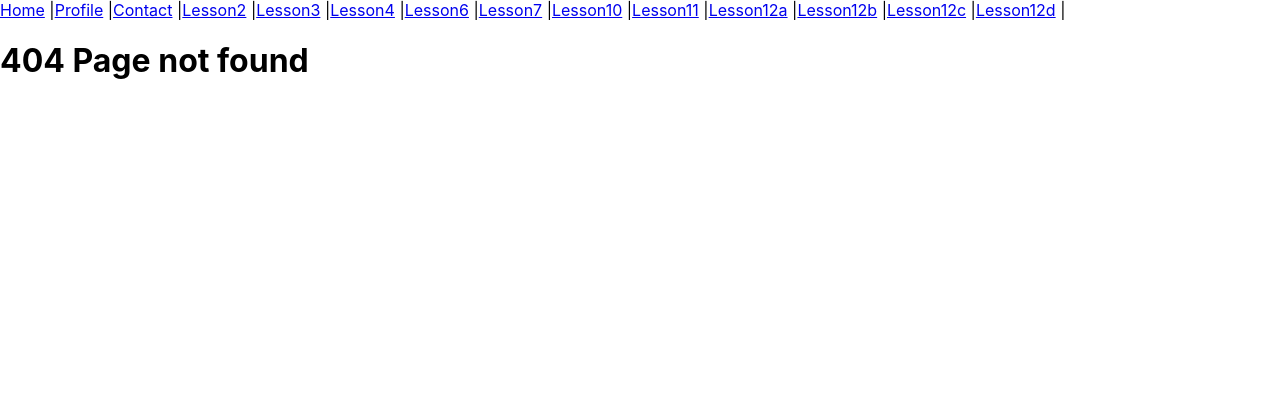
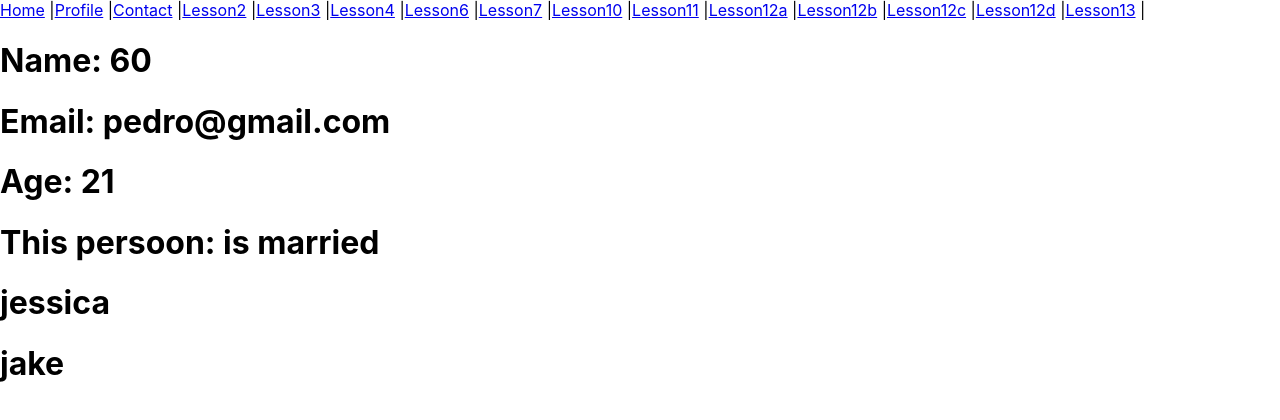
Before and after one commit to clairetsoi1129/pedro-react-tutorial, a React (Create React App) app: page /lesson13 in a window 1280 px wide. Before the commit this address had no page. Shown: the top 420 px of the page. Built offline with nearby package versions, Linux system fonts and the light colour scheme; the HTML template or start-up script is replaced by a standard one.

Commit message:
added lesson13

```diff
--- a/package.json
+++ b/package.json
@@ -9,6 +9,7 @@
     "@testing-library/react": "^13.4.0",
     "@testing-library/user-event": "^13.5.0",
     "axios": "^1.3.6",
+    "prop-types": "^15.8.1",
     "react": "^18.2.0",
     "react-dom": "^18.2.0",
     "react-hook-form": "^7.43.9",
--- a/src/App.js
+++ b/src/App.js
@@ -18,6 +18,7 @@ import {Lesson12a} from "./pages/Lesson12a";
 import {Lesson12b} from "./pages/Lesson12b";
 import {Cat} from "./components/Cat";
 import {Counter} from "./components/Counter";
+import {Lesson13} from "./pages/Lesson13";
 
 import { useState, createContext } from 'react';
 
@@ -56,6 +57,8 @@ function App() {
             <Route path="/lesson12b" element={<Lesson12b />} />
             <Route path="/lesson12c" element={<Cat />} />
             <Route path="/lesson12d" element={<Counter />} />
+            <Route path="/lesson13" element={<Lesson13 />} />
+
             <Route path="/*" element={<h1>404 Page not found</h1>} />
           </Routes>
         </Router>
--- a/src/components/NavBar.js
+++ b/src/components/NavBar.js
@@ -20,6 +20,8 @@ export const NavBar = () => {
           <Link to="/lesson12b">Lesson12b</Link> |
           <Link to="/lesson12c">Lesson12c</Link> |
           <Link to="/lesson12d">Lesson12d</Link> |
+          <Link to="/lesson13">Lesson13</Link> |
+
 
         </div>
     );
--- /dev/null
+++ b/src/components/Person.js
@@ -0,0 +1,24 @@
+import React from 'react';
+import PropTypes from "prop-types";
+
+export const Person = (props) => {
+    return (
+        <div>
+            <h1>Name: {props.name}</h1>
+            <h1>Email: {props.email}</h1>
+            <h1>Age: {props.age}</h1>
+            <h1>This persoon: {props.isMarried ? "is":"is not"} married</h1>
+            {props.friends.map((friend) => (
+                <h1>{friend}</h1>
+            ))}
+        </div>
+    );
+};
+
+Person.propTypes = {
+    name: PropTypes.string,
+    email: PropTypes.string,
+    age: PropTypes.number,
+    isMarried: PropTypes.bool,
+    friends: PropTypes.arrayOf(PropTypes.string),
+};
--- /dev/null
+++ b/src/pages/Lesson13.js
@@ -0,0 +1,17 @@
+import React from 'react';
+import {Person} from "../components/Person";
+
+export const Lesson13 = () => {
+    return (
+        <div>
+            <Person
+                name={60}
+                email="pedro@gmail.com"
+                age={21}
+                isMarried={true}
+                friends={["jessica","jake"]}
+
+            />
+        </div>
+    );
+};
```
Also changed, not shown: 2 other files (tests, documents, lock files or other folders).
